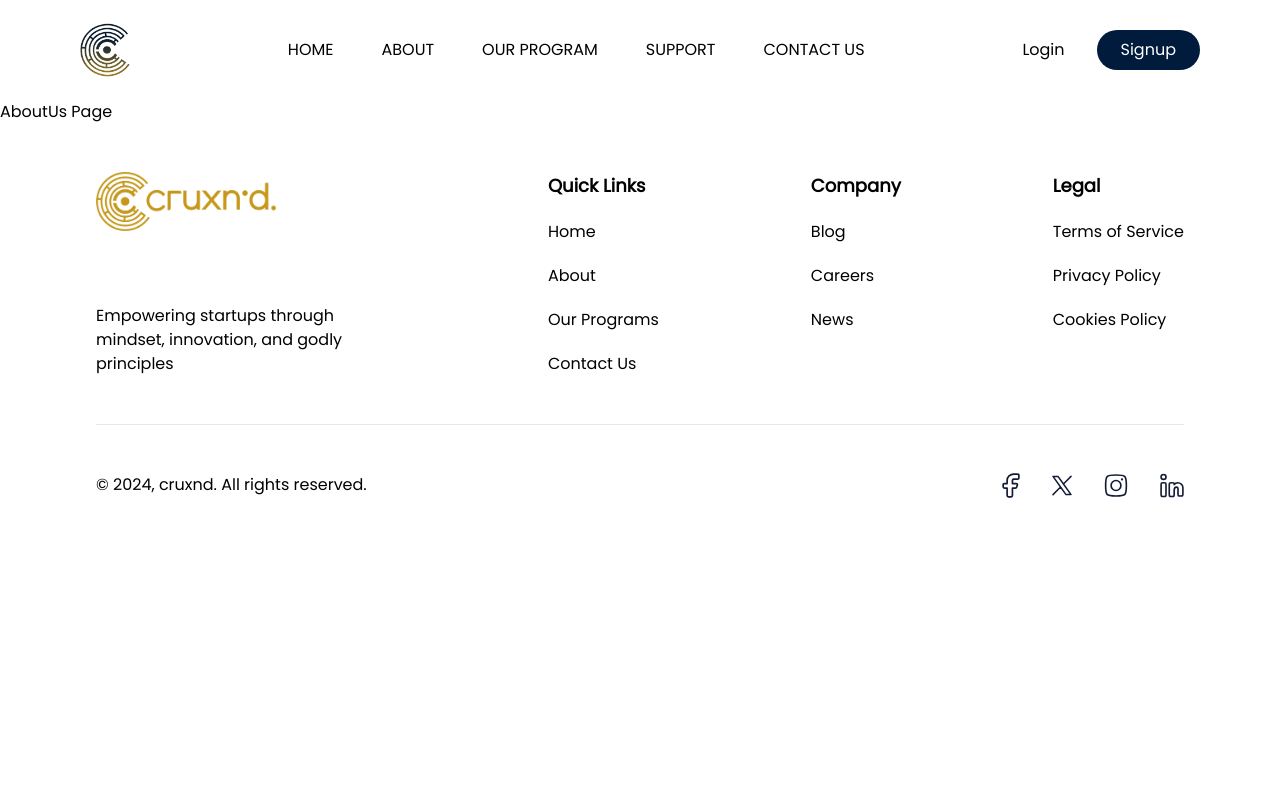
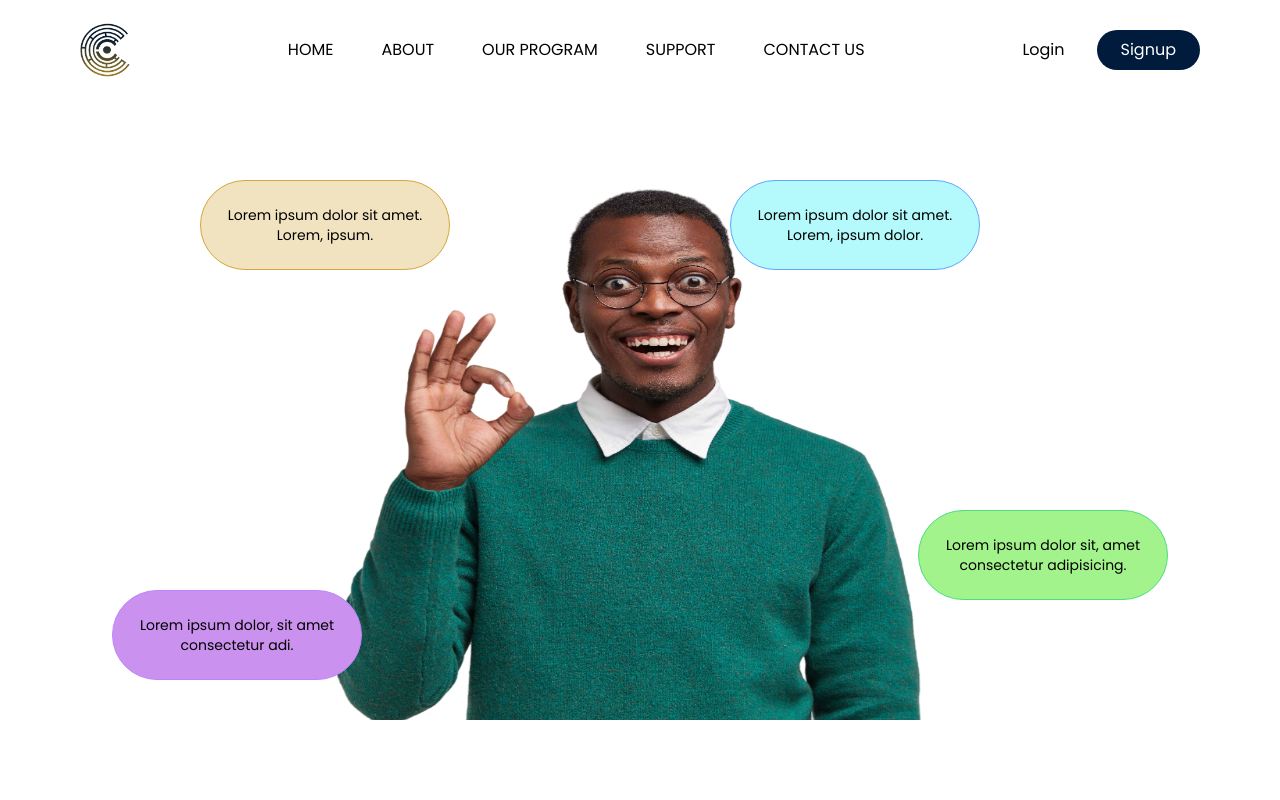
Before and after one commit to cruxnd/cruxnd, a Next.js app: page /about_us in a window 1280 px wide. Shown: the top 800 px of the page. Built offline with nearby package versions, Linux system fonts and the light colour scheme.

Commit message:
build: worked on the about component

```diff
--- a/app/about_us/page.tsx
+++ b/app/about_us/page.tsx
@@ -1,7 +1,9 @@
+import AboutHero from "@/components/AboutHero";
+
 export default function AboutUsPage() {
   return(
     <div>
-      AboutUs Page
+      <AboutHero />
     </div>
   )
 }
--- /dev/null
+++ b/components/AboutHero.tsx
@@ -0,0 +1,31 @@
+import Image from "next/image";
+
+export default function AboutHero() {
+  return(
+    <div className="px-6 md:px-12 lg:px-24 lg:py-20 h-[calc(100vh-100px)] relative flex items-center justify-center">
+      <Image
+        src='/images/aboutImg.png'
+        alt='man'
+        width={1000}
+        height={1000}
+        className="h-full"
+      />
+
+      <div className="absolute top-20 left-[200px] w-[250px] px-4 py-6 border border-gold-1 bg-[#f1e3c0] rounded-full text-center text-sm">
+        Lorem ipsum dolor sit amet. Lorem, ipsum.
+      </div>
+
+      <div className="absolute top-20 right-[300px] w-[250px] px-4 py-6 border border-blue-400 bg-[#b4fafd] rounded-full  text-center text-sm">
+        Lorem ipsum dolor sit amet. Lorem, ipsum dolor.
+      </div>
+
+      <div className="absolute bottom-[200px] right-28 w-[250px] px-4 py-6 border border-green-400 bg-[#a2f38b] rounded-full  text-center text-sm">
+        Lorem ipsum dolor sit, amet consectetur adipisicing.
+      </div>
+
+      <div className="absolute bottom-[120px] left-28 w-[250px] px-4 py-6 border border-purple-400 bg-[#cb91ee] rounded-full  text-center text-sm">
+        Lorem ipsum dolor, sit amet consectetur adi.
+      </div>
+    </div>
+  )
+}
```
Also changed, not shown: public/images/aboutImg.png (added).
